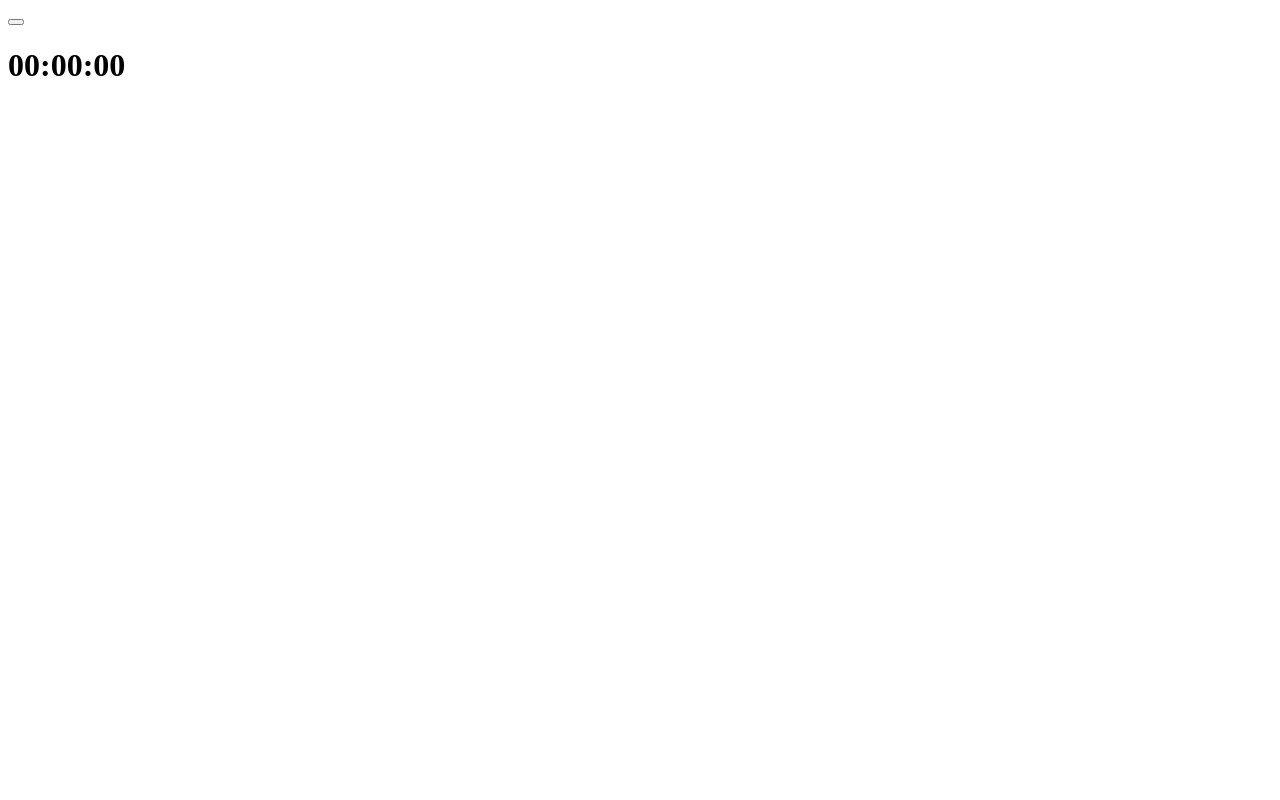
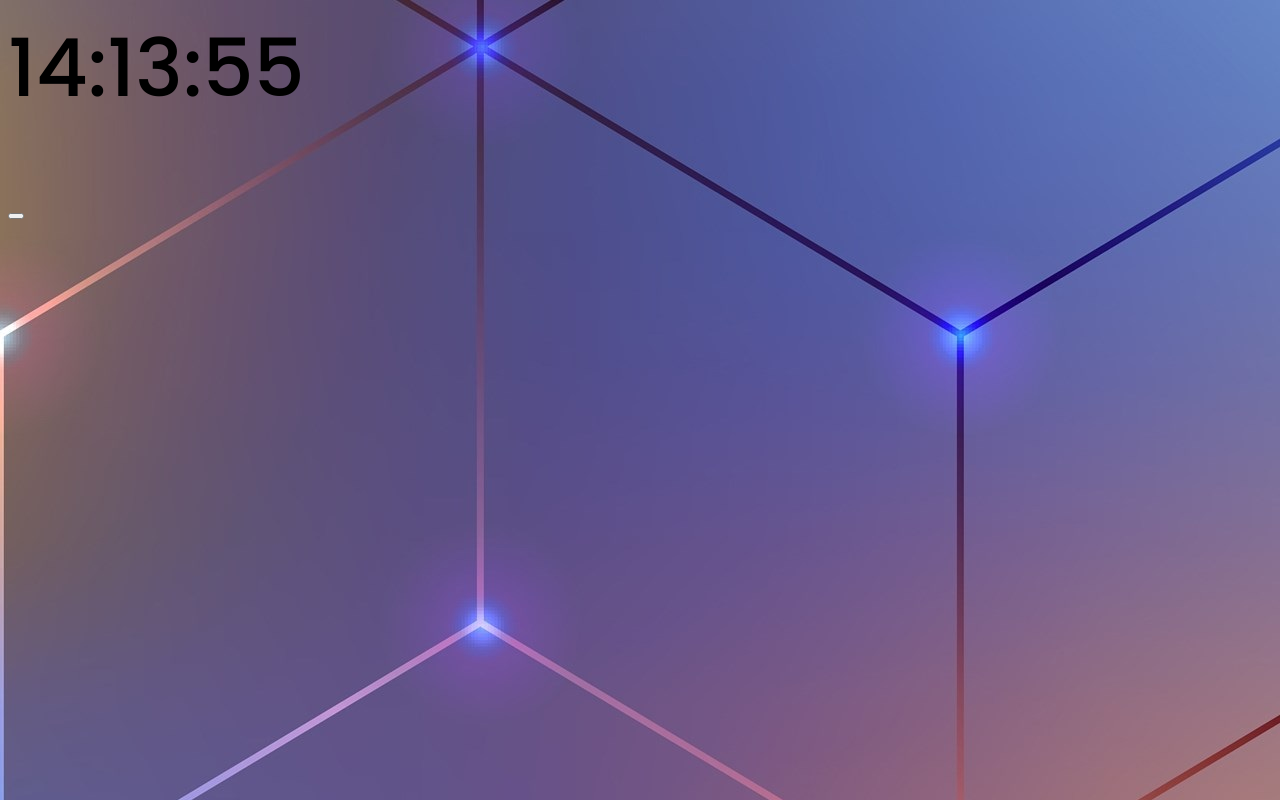
Before and after one commit to ZingerEngineer/clockapp, a plain HTML site: page index.html in a window 1280 px wide. Drawn offline with Linux system fonts and the light colour scheme.

Commit message:
halfdoneclock

```diff
--- a/index.html
+++ b/index.html
@@ -2,6 +2,9 @@
 <html lang="en">
 <head>
     <link rel="stylesheet" href="styles.css">
+    <link rel="preconnect" href="https://fonts.googleapis.com">
+    <link rel="preconnect" href="https://fonts.gstatic.com" crossorigin>
+    <link href="https://fonts.googleapis.com/css2?family=Poppins:wght@500&display=swap" rel="stylesheet">
     <meta charset="UTF-8">
     <meta http-equiv="X-UA-Compatible" content="IE=edge">
     <meta name="viewport" content="width=device-width, initial-scale=1.0">
@@ -9,8 +12,7 @@
 </head>
 <body>
     <div class="container"></div>
-    <button class="timeformat"></button>
-    <h1 class="clock">00:00:00</h1>
+    <button id = "btn"></button>
 </body>
 <script src="script.js"></script>
 </html>
--- a/script.js
+++ b/script.js
@@ -1,31 +1,21 @@
-var container = document.querySelector(".container");
-var timeSystem = '12-hours';
-var d = new Date(); // for now
-var H = d.getHours(); // => 9
-var M = d.getMinutes(); // =>  30
-var S = d.getSeconds(); // => 51
+let container = document.querySelector(".container");
+let timeSystem = '12-hours';
+let d = new Date();
+let H = d.getHours();
+let M = d.getMinutes();
+let S = d.getSeconds();
+let clock = [H , M , S]
+container.innerHTML = clock.join(":")
+let button = document.querySelector(".btn")
 
-var dynclock = setInterval(()=>{new Date()},1000)
-
-console.log(dynclock)
-
-/* console.log(d);
-var button = document.querySelector(".timeformat");
-var hours = d.getHours();
-var hours12 = Math.abs(d.getHours()-12)
-var mins = d.getMinutes();
-var sec = d.getSeconds();
-var clock = document.querySelector(".clock");
-button.innerHTML = timeSystem;
-button.addEventListener("click", () => {
-    if(timeSystem == "12-hours"){
-        timeSystem ="24-hours"
-        button.innerHTML = timeSystem;
-        clock.innerHTML == hours12;
-    }
-    else{
-        timeSystem ="12-hours"
-        button.innerHTML = timeSystem;
-
-    }
-}) */
+setInterval(() => {
+     d = new Date();
+     H = d.getHours();
+     M = d.getMinutes();
+     S = d.getSeconds();
+     clock = [H,M,S]
+    clock = clock
+        .map(item => String(item))
+        .map(item => item.length >= 2 ? item : '0' + item)
+     container.innerHTML = clock.join(":")
+},1000)
--- a/styles.css
+++ b/styles.css
@@ -1,5 +1,8 @@
-/* .container {
-    width: 100px;
-    height: 100px;
-    background-color: red;
-} */
+html {
+    font-family: 'Poppins', sans-serif;
+    font-size: 80px
+
+}
+body {
+    background-image: url('imges/bghex.jpg');
+  }
```
Also changed, not shown: imges/bghex.jpg (added).
